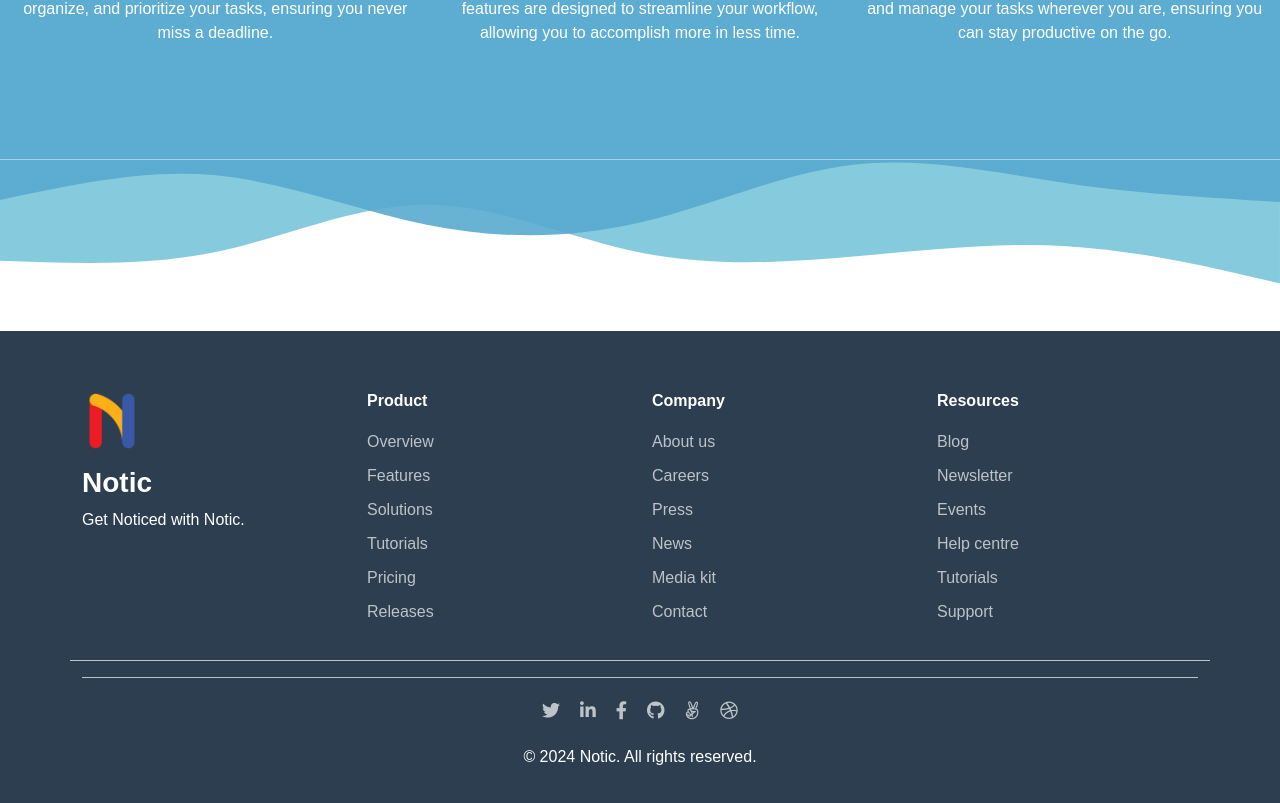
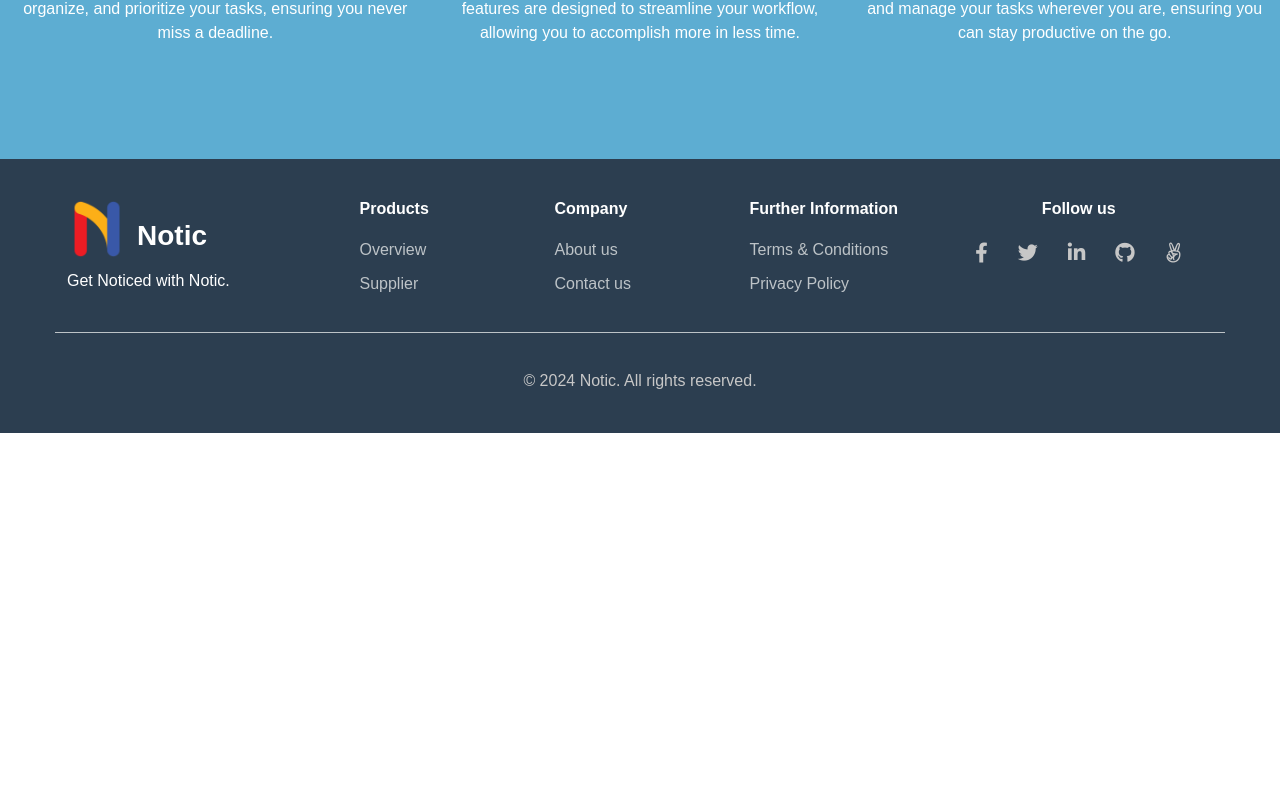
Before and after one commit to fe2-purnama/task-management-app, a React (Vite) app in the folder frontend/: page / in a window 1280 px wide. Shown: the part 1033-1836 px from the top of the page. After the commit the page ends 1466 px from the top, so only its background shows below. Built offline with nearby package versions, Linux system fonts and the light colour scheme.

Commit message:
fix footer, login register

```diff
--- a/frontend/package.json
+++ b/frontend/package.json
@@ -25,7 +25,8 @@
     "react-bootstrap": "^2.10.2",
     "react-chartjs-2": "^5.2.0",
     "react-dom": "^18.2.0",
-    "react-icons": "^5.2.1"
+    "react-icons": "^5.2.1",
+    "react-scroll": "^1.9.0"
   },
   "devDependencies": {
     "@types/react": "^18.2.66",
--- a/frontend/src/pages/dahsboardUser/DashboardUser.jsx
+++ b/frontend/src/pages/dahsboardUser/DashboardUser.jsx
@@ -52,7 +52,7 @@ const DashboardUser = () => {
             <Col>
               <Card className="card-hover">
                 <Card.Body className="card-body-custom">
-                  <img src="public/Document.svg" alt="task" className="card-img" />
+                  <img src="/Document.svg" alt="task" className="card-img" />
                   <div className="card-content">
                     <Card.Title className="fw-bold">Tasks</Card.Title>
                     <Card.Text className="card-text-custom">
@@ -66,7 +66,7 @@ const DashboardUser = () => {
             <Col>
               <Card className="card-hover">
                 <Card.Body className="card-body-custom">
-                  <img src="public/Hotspot.svg" alt="current-project" className="card-img" />
+                  <img src="/Hotspot.svg" alt="current-project" className="card-img" />
                   <div className="card-content">
                     <Card.Title className="fw-bold">Current Project</Card.Title>
                     <Card.Text className="card-text-custom">
--- a/frontend/src/pages/dashboardAdmin/DashboardAdmin.jsx
+++ b/frontend/src/pages/dashboardAdmin/DashboardAdmin.jsx
@@ -138,7 +138,7 @@ const DashboardAdmin = () => {
               <Card className="card-hover">
                 <Card.Body className="card-body-custom">
                   <img
-                    src="public/users.png"
+                    src="/users.png"
                     alt="total-users"
                     className="card-img"
                   />
@@ -156,7 +156,7 @@ const DashboardAdmin = () => {
               <Card className="card-hover">
                 <Card.Body className="card-body-custom">
                   <img
-                    src="public/key.svg"
+                    src="/key.svg"
                     alt="registration"
                     className="card-img"
                   />
@@ -174,7 +174,7 @@ const DashboardAdmin = () => {
             </Col>
           </Row>
           <Row className="mb-3">
-            <Col md={12}>
+            <Col md={8}>
               <Card className="card-hover card-grafik">
                 <Card.Body className="card-body-radius">
                   <Card.Title className="fw-bold">Total Users</Card.Title>
--- a/frontend/src/pages/forgotPassword/ForgotPassword.jsx
+++ b/frontend/src/pages/forgotPassword/ForgotPassword.jsx
@@ -32,7 +32,7 @@ function ForgotPassword() {
     return (
         <Container fluid className="forgot-container">
             <div className="wave-background">
-                <img src="public/wavebwh.png" alt="waves" />
+                <img src="/wavebwh.png" alt="waves" />
             </div>
             <div className="logo-container-fpw">
                 <img
@@ -46,7 +46,7 @@ function ForgotPassword() {
             </div>
             <div className="forgot-content">
                 <div className="forgot-image">
-                    <img src="public/fpw.svg" alt="Forgot Password" />
+                    <img src="/fpw.svg" alt="Forgot Password" />
                 </div>
                 <div className="forgot-form">
                     <h2 className='text-center'>Forgot Your Password?</h2>
--- a/frontend/src/pages/header/Header.css
+++ b/frontend/src/pages/header/Header.css
@@ -116,24 +116,52 @@ color: #000000 !important; /* Ganti dengan warna yang Anda inginkan */
 }
 
 .content{
-flex:1
+  flex:1
 }
 
 .footer {
-  background-color: #2c3e50;
-  color: #fff;
-  padding: 20px 0;
+  background-color: #1c1c1c;
+  color: #c7c7c7;
+}
+
+.footer .container {
+  max-width: 1170px;
+  margin: auto;
+}
+
+.footer .footer-top {
+  display: flex;
+  flex-wrap: wrap;
+  justify-content: space-between;
+}
+
+.footer .footer-logo-container {
+  text-align: left;
+}
+
+.footer .footer-logo-container h3 {
+  margin: 10px 0 5px 0;
+  color: #ffffff;
+}
+
+.footer .footer-logo-container p {
+  margin: 5px 0 0 0;
+  color: #c7c7c7;
+}
+
+.footer .footer-logo {
+  max-width: 100px;
+  margin-bottom: 10px;
 }
 
 .footer h5 {
-  font-size: 16px;
-  color: #fff;
+  color: #ffffff;
   margin-bottom: 20px;
 }
 
 .footer ul {
+  padding: 0;
   list-style: none;
-  padding: 0;
 }
 
 .footer ul li {
@@ -141,23 +169,33 @@ flex:1
 }
 
 .footer ul li a {
-  color: #bdc3c7;
+  color: #c7c7c7;
   text-decoration: none;
 }
 
 .footer ul li a:hover {
-  color: #fff;
-  text-decoration: underline;
+  color: #ffffff;
 }
 
-.footer-bottom {
-  border-top: 1px solid #bdc3c7;
-  padding-top: 10px;
-  margin-top: 20px;
+.footer .social-icons {
+  display: flex;
+  justify-content: center;
+  gap: 10px;
+}
+
+.footer .social-icons a {
+  color: #c7c7c7;
+  font-size: 20px;
+  transition: color 0.3s;
+}
+
+.footer .social-icons a:hover {
+  color: #ffffff;
 }
 
 .footer-bottom p {
   margin: 0;
+  color: #c7c7c7;
 }
 
 .container-head {
--- a/frontend/src/pages/header/Header.jsx
+++ b/frontend/src/pages/header/Header.jsx
@@ -94,63 +94,54 @@ const Header = () => {
       </div>
 
       <footer className="footer">
-        <Container>
+        <div className="container">
           <div className="row footer-top">
             <div className="col-md-3">
-              <div className="footer-logo-containe">
-                <img src={logo} alt="Footer Logo" className="footer-logo" />
+              <div className="footer-logo-container">
+                <img src="/letter-n.png" alt="Notic Logo" className="footer-logo" />
                 <h3 className="fw-bold">Notic</h3>
               </div>
               <p>Get Noticed with Notic.</p>
             </div>
-
-            <div className="col-md-3">
-              <h5 className="fw-bold">Product</h5>
+            <div className="col-md-2">
+              <h5 className="fw-bold">Products</h5>
               <ul className="list-unstyled">
-                <li><a href="#overview">Overview</a></li>
-                <li><a href="#features">Features</a></li>
-                <li><a href="#solutions">Solutions</a></li>
-                <li><a href="#tutorials">Tutorials</a></li>
-                <li><a href="#pricing">Pricing</a></li>
-                <li><a href="#releases">Releases</a></li>
+                <li><a href="#">Overview</a></li>
+                <li><a href="#">Supplier</a></li>
+              </ul>
+            </div>
+            <div className="col-md-2">
+              <h5 className="fw-bold">Company</h5>
+              <ul className="list-unstyled">
+                <li><a href="/aboutUs">About us</a></li>
+                <li><a href="/contactUs">Contact us</a></li>
+              </ul>
+            </div>
+            <div className="col-md-2">
+              <h5 className="fw-bold">Further Information</h5>
+              <ul className="list-unstyled">
+                <li><a href="#">Terms & Conditions</a></li>
+                <li><a href="#">Privacy Policy</a></li>
               </ul>
             </div>
             <div className="col-md-3">
-              <h5 className="fw-bold">Company</h5>
-              <ul className="list-unstyled">
-                <li><a href="#about">About us</a></li>
-                <li><a href="#careers">Careers</a></li>
-                <li><a href="#press">Press</a></li>
-                <li><a href="#news">News</a></li>
-                <li><a href="#media">Media kit</a></li>
-                <li><a href="#contact">Contact</a></li>
-              </ul>
-            </div>
-            <div className="col-md-3">
-              <h5 className="fw-bold">Resources</h5>
-              <ul className="list-unstyled">
-                <li><a href="#blog">Blog</a></li>
-                <li><a href="#newsletter">Newsletter</a></li>
-                <li><a href="#events">Events</a></li>
-                <li><a href="#help">Help centre</a></li>
-                <li><a href="#tutorials">Tutorials</a></li>
-                <li><a href="#support">Support</a></li>
-              </ul>
+              <h5 className="fw-bold text-center">Follow us</h5>
+              <div className="social-icons">
+                <a href="#"><i className="fab fa-facebook-f"></i></a>
+                <a href="#"><i className="fab fa-twitter"></i></a>
+                <a href="#"><i className="fab fa-linkedin-in"></i></a>
+                <a href="#"><i className="fab fa-github"></i></a>
+                <a href="#"><i className="fab fa-angellist"></i></a>
+              </div>
             </div>
           </div>
           <div className="footer-bottom text-center mt-3">
-            <div className="social-icons">
-              <a href="#twitter"><i className="fab fa-twitter"></i></a>
-              <a href="#linkedin"><i className="fab fa-linkedin-in"></i></a>
-              <a href="#facebook"><i className="fab fa-facebook-f"></i></a>
-              <a href="#github"><i className="fab fa-github"></i></a>
-              <a href="#angellist"><i className="fab fa-angellist"></i></a>
-              <a href="#dribbble"><i className="fab fa-dribbble"></i></a>
-            </div>
             <p>&copy; 2024 Notic. All rights reserved.</p>
           </div>
-        </Container>
+        </div>
       </footer>
+
+
     </div>
   );
 };
--- a/frontend/src/pages/home/Home.jsx
+++ b/frontend/src/pages/home/Home.jsx
@@ -66,7 +66,7 @@ const Home = () => {
           </Col>
           <Col md={4} className="mt-4">
             <img
-              src={boost} // Ganti dengan path gambar yang sesuai
+              src={boost}
               alt="Notic Illustration"
               className="img-fluid topic-icon"
             />
@@ -80,7 +80,7 @@ const Home = () => {
           </Col>
           <Col md={4} className="mt-4">
             <img
-              src={access} // Ganti dengan path gambar yang sesuai
+              src={access}
               alt="Notic Illustration"
               className="img-fluid topic-icon"
             />
@@ -94,11 +94,6 @@ const Home = () => {
           </Col>
         </Row>
       </Container>
-      <img
-        src={wavedown} // Ganti dengan path gambar yang sesuai
-        alt="Notic Illustration"
-        className="img-fluid mb-5"
-      />
     </Container>
   );
 };
```
Also changed, not shown: frontend/src/pages/login/login.jsx (+2 -13 lines), frontend/src/pages/register/register.jsx (+2 -13 lines), frontend/public/letter-n.png (added), 1 other file (tests, documents, lock files or other folders).
